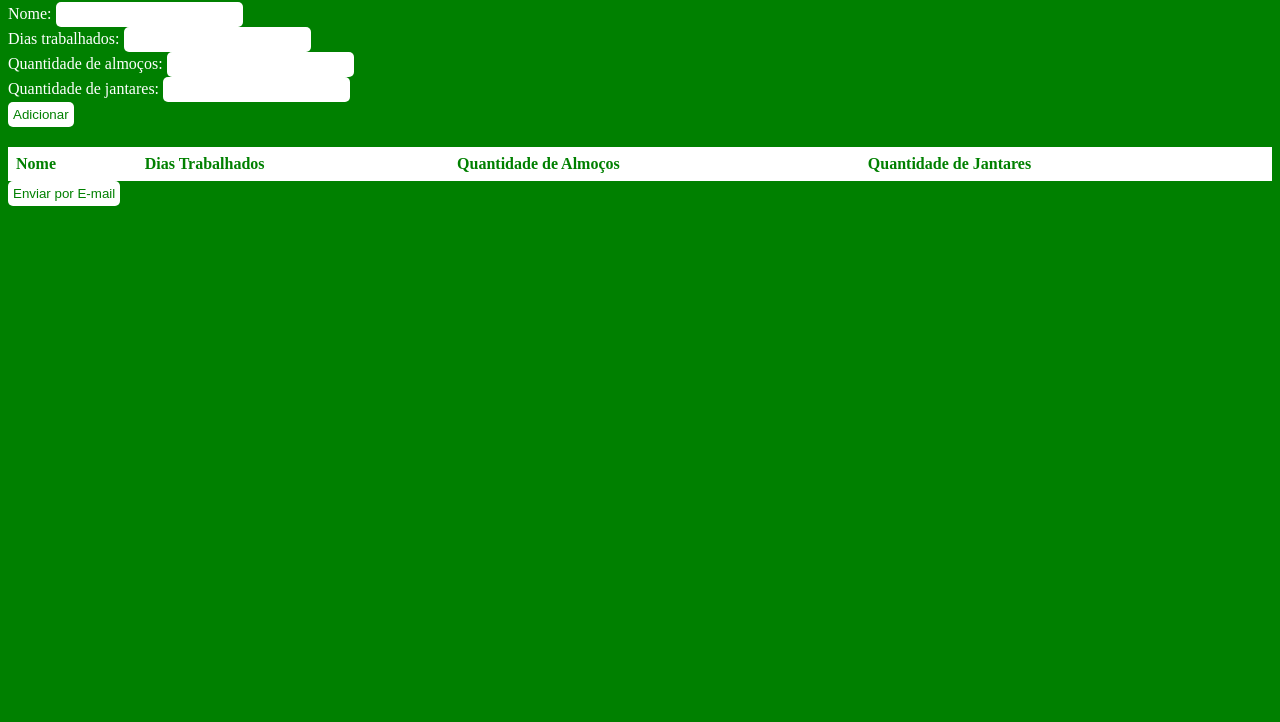
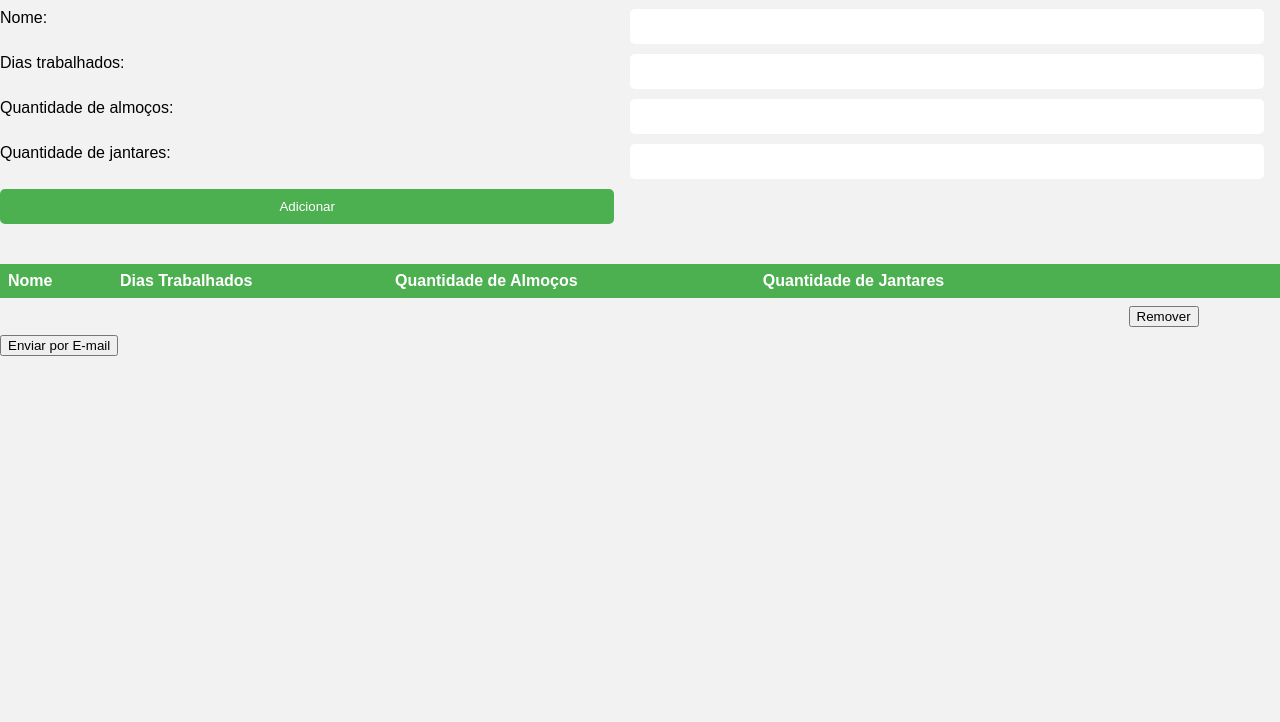
Before and after one commit to diego-tavares/controle-refeicoes, a website: page index.html in a window 1280 px wide. Shown: the part 78-800 px from the top of the page. Drawn offline with Linux system fonts and the light colour scheme; files that its build step writes are made by us from their sources.

Commit message:
Add files via upload

```diff
--- a/assets/css/style.css
+++ b/assets/css/style.css
@@ -1,45 +1,88 @@
 body {
-	background-color: green;
-	color: white;
+    background-color: #f2f2f2;
+    font-family: Arial, sans-serif;
+    margin: 0;
+  }
+
+  h1 {
+    text-align: center;
+    margin-top: 30px;
+    margin-bottom: 20px;
+  }
+
+  .container {
+    max-width: 800px;
+    margin: 0 auto;
+    padding: 20px;
   }
 
   form {
-	margin-bottom: 20px;
+    display: flex;
+    flex-wrap: wrap;
+    justify-content: space-between;
+    margin-bottom: 30px;
   }
 
-input[type="text"], input[type="button"] {
-	padding: 5px;
+  form label,
+  form input {
+    margin-bottom: 10px;
+    width: 48%;
+  }
+
+  form input {
+    padding: 10px;
     border-radius: 5px;
     border: none;
-	margin-right: 10px;
   }
 
-input[type="button"] {
-	background-color: white;
-	color: green;
+  form button {
+    background-color: #4CAF50;
+    color: white;
+    padding: 10px;
+    border-radius: 5px;
+    border: none;
     cursor: pointer;
   }
 
   table {
+    width: 100%;
     border-collapse: collapse;
-	width: 100%;
-}
-
-th, td {
-	text-align: left;
-	padding: 8px;
   }
 
   th {
-	background-color: white;
-	color: green;
-	font-weight: bold;
+    background-color: #4CAF50;
+    color: white;
+    text-align: left;
+    padding: 8px;
   }
 
   tr:nth-child(even) {
     background-color: #f2f2f2;
   }
 
-tr:hover {
-	background-color: #ddd;
+  td {
+    padding: 8px;
   }
+
+  #removerBtn {
+    background-color: #f44336;
+    color: white;
+    border: none;
+    padding: 5px;
+    border-radius: 5px;
+    cursor: pointer;
+  }
+
+  .add-button {
+    background-color: #4CAF50;
+    color: white;
+    padding: 10px;
+    border-radius: 5px;
+    border: none;
+    cursor: pointer;
+    transition: background-color 0.3s ease;
+  }
+
+  .add-button:hover {
+    background-color: #3e8e41;
+  }
--- a/assets/js/recharge.js
+++ b/assets/js/recharge.js
@@ -1,3 +1,4 @@
+
 var funcionarios = [];
 
 function adicionarFuncionario() {
@@ -20,7 +21,7 @@ function adicionarFuncionario() {
 
 function atualizarTabela() {
   var tabela = document.getElementById("tabelaFuncionarios");
-    tabela.innerHTML = "<tr><th>Nome</th><th>Dias Trabalhados</th><th>Quantidade de Almoços</th><th>Quantidade de Jantares</th></tr>";
+  tabela.innerHTML = "<tr><th>Nome</th><th>Dias Trabalhados</th><th>Quantidade de Almoços</th><th>Quantidade de Jantares</th><th></th></tr>";
 
   for (var i = 0; i < funcionarios.length; i++) {
     var funcionario = funcionarios[i];
@@ -37,6 +38,16 @@ function atualizarTabela() {
 
     var jantaresCell = row.insertCell(3);
     jantaresCell.innerHTML = funcionario.qtdJantares;
+
+    var removerCell = row.insertCell(4);
+    var removerBtn = document.createElement("button");
+    removerBtn.innerText = "Remover";
+    removerBtn.id = i;
+    removerBtn.onclick = function() {
+      funcionarios.splice(this.id, 1);
+      atualizarTabela();
+    };
+    removerCell.appendChild(removerBtn);
   }
 }
 
@@ -58,3 +69,5 @@ function enviarEmail() {
 
   window.location.href = emailCorpo;
 }
+
+adicionarFuncionario();
--- a/index.html
+++ b/index.html
@@ -2,7 +2,7 @@
 <html>
 <head>
 	<title>Adicionar Funcionários</title>
-	<link rel="stylesheet" type="text/css" href="style.css">
+	<link rel="stylesheet" type="text/css" href="assets/css/style.css">
 </head>
 <body>
 	<h1>Adicionar Funcionários</h1>
@@ -20,7 +20,7 @@
 		<label for="qtdJantares">Quantidade de jantares:</label>
 		<input type="text" id="qtdJantares" name="qtdJantares"><br>
 
-		<input type="button" value="Adicionar" onclick="adicionarFuncionario()">
+		<input class="add-button" type="button" value="Adicionar" onclick="adicionarFuncionario()">
 	</form>
 
 	<table id="tabelaFuncionarios">
--- /dev/null
+++ b/package.json
@@ -0,0 +1,5 @@
+{
+  "dependencies": {
+    "nodemailer": "^6.9.1"
+  }
+}
```
Also changed, not shown: assets/js/nodemailer.js (added, +28 -0 lines), 1 other file. Lines whose indentation alone changed are shown as unchanged.
